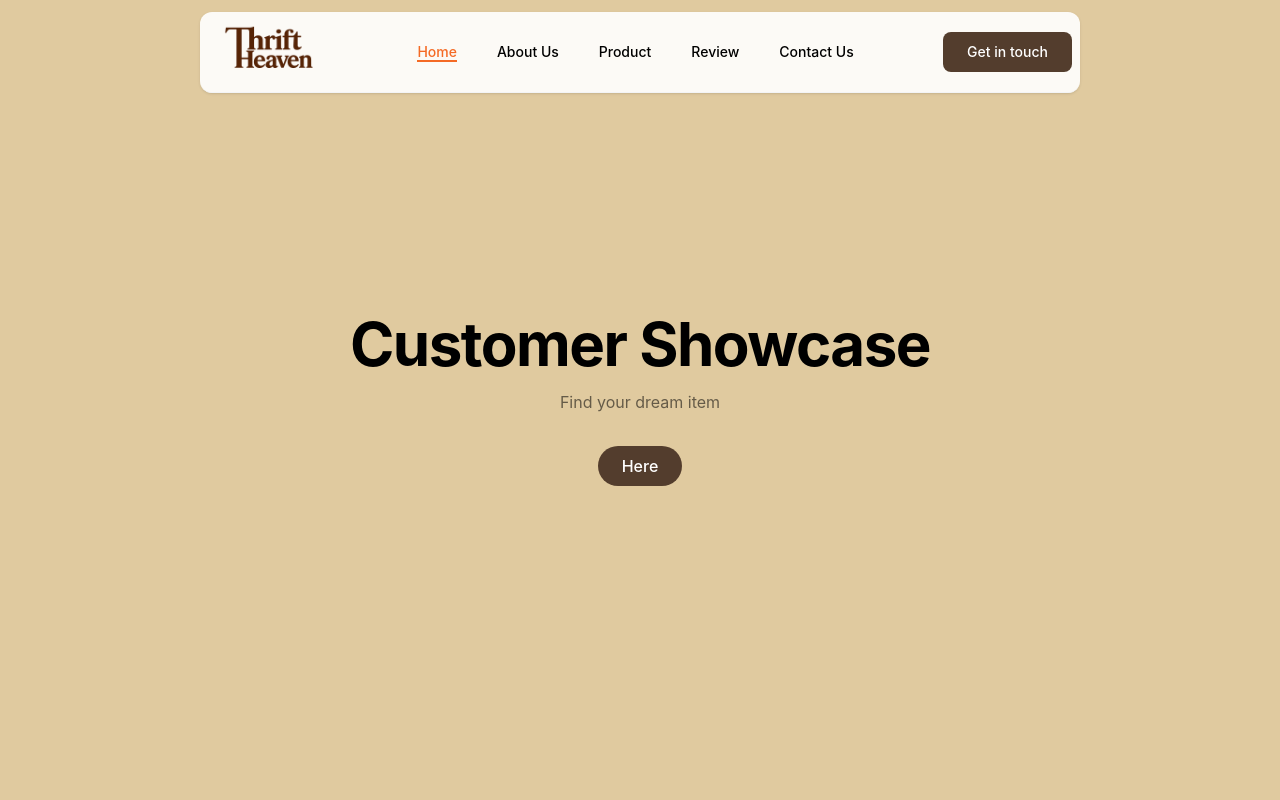
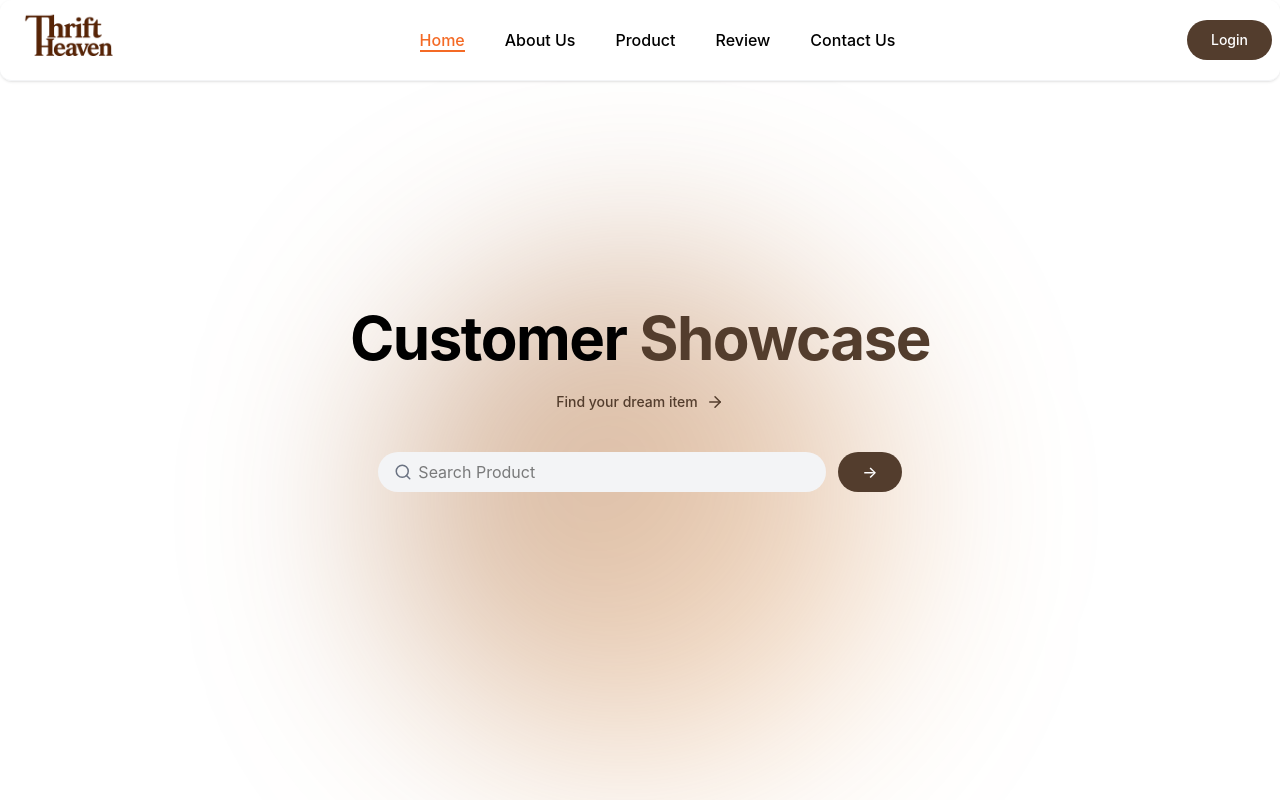
Before and after one commit to FaizZzhue/Toko-Thrifting, a React (Vite) app: page / in a window 1280 px wide. Shown: the top 800 px of the page. Built offline with nearby package versions, Linux system fonts and the light colour scheme.

Commit message:
Pembaruan Hero Section

```diff
--- a/src/components/HeroSection.jsx
+++ b/src/components/HeroSection.jsx
@@ -1,25 +1,61 @@
+import { useState } from "react";
+import {
+    FiSearch,
+    FiX,
+    FiArrowRight,
+} from "react-icons/fi";
 
 
 export const HeroSection = () => {
 
+    const [searchValue, setSearchValue] = useState("");
+
     return (
         <section
-            id="#Hero"
-            className="relative min-h-screen flex flex-col items-center justify-center px-4 bg-vintage"
+            id="Hero"
+            className="relative min-h-screen flex flex-col items-center justify-center px-4"
         >
+            {/* <div className="absolute inset-0 bg-[url('/assets/bg-hero.jpg')] bg-cover bg-center brightness-15" /> */}
             <div className="container max-w-4xl mx-auto text-center z-10">
                 <div className="space-y-4">
                     <h1 className="text-4xl md:text-6xl font-bold tracking-tight">
-                        <span className="opacity-0 animate-fade-in"> Customer Showcase</span>
+                        <span className="opacity-0 animate-fade-in"> Customer
+                            <span className="text-primary"> Showcase </span>
+                        </span>
                     </h1>
+                    <div className="container flex items-center gap-2 w-fit px-4 py-2 rounded-full hover:bg-slate-100 transition-colors cursor-pointer animate-fade-in group">
+                        <span className="text-sm text-primary font-medium">
+                            Find your dream item
+                        </span>
+                        <button className="text-lg text-primary cursor-pointer">
+                            <FiArrowRight />
+                        </button>
+                    </div>
 
-                    <p className="flex flex-col text-black/55 animate-fade-in">
-                        Find your dream item
-                    </p>
+                    <div className="flex gap-3 pt-4 justify-center opacity-0  animate-fade-in-delay-2">
+                        <div className="relative w-full max-w-md">
+                            <span className="absolute left-4 top-1/2 -translate-y-1/2 text-gray-500">
+                                <FiSearch size={18}/>
+                            </span>
+                            <input
+                                type="text"
+                                placeholder="Search Product"
+                                value={searchValue}
+                                onChange={(e) => setSearchValue(e.target.value)}
+                                className="w-full pl-10 pr-10 py-2 bg-gray-100 rounded-full focus:outline-none focus:border-primary focus:ring-2 focus:ring-primary transition-all"
+                            />
+                            {searchValue && (
+                                <button
+                                    onClick={() => setSearchValue("")}
+                                    className="absolute right-4 top-1/2 -translate-y-1/2 text-gray-500 hover:text-black focus:outline-none"
+                                >
+                                    <FiX size={18} />
+                                </button>
+                            )}
+                        </div>
 
-                    <div className="flex flex-col sm:flex-row gap-4 pt-4 justify-center opacity-0 animate-fade-in-delay-2">
-                        <a href="#Product" className="click-button">
-                            Here
+                        <a href="#Product" className="click-button hover:bg-link">
+                            →
                         </a>
                     </div>
                 </div>
--- a/src/components/NavBar.jsx
+++ b/src/components/NavBar.jsx
@@ -16,7 +16,7 @@ export const Navbar = () => {
     const [isMenuOpen, setIsMenuOpen] = useState(false);
 
     return (
-        <nav className="fixed top-3 left-50 right-50 bg-white/90 backdrop-blur-sm z-50 border-b rounded-xl border-gray-100 shadow-sm">
+        <nav className="fixed top-0 left-0 right-0 bg-white/90 backdrop-blur-sm border-b border-gray-100 shadow-sm z-50 rounded-xl">
             <div className="w-full container mx-auto flex items-center justify-between px-4 sm:px-1 lg:px-2 md:h-20 h-16">
 
                 {/* Logo Nav */}
@@ -45,7 +45,7 @@ export const Navbar = () => {
                             key={key}
                             href={item.href}
                             onClick={() => setActiveItems(item.href)}
-                            className={`text-sm hover:text-primary font-medium relative after:absolute after:bottom-0 after:left-0 after:h-0.5 after:w-0 hover:after:w-full after:bg-link after:transition-all
+                            className={` hover:text-link font-medium relative after:absolute after:bottom-0 after:left-0 after:h-0.5 after:w-0 hover:after:w-full after:bg-link after:transition-all
                                 ${ActiveItems === item.href
                                     ? "text-link after:w-full"
                                     : ""
@@ -58,8 +58,8 @@ export const Navbar = () => {
                 </div>
 
                 {/* Button Nav */}
-                <button className="hidden md:block bg-primary text-white px-6 py-2.5 rounded-lg hover:bg-link text-sm font-medium transition-all hover:shadow-lg hover:shadow-primary">
-                    <a href=""> Get in touch</a>
+                <button className="hidden md:block bg-primary text-white px-6 py-2.5 rounded-full hover:bg-link text-sm font-medium transition-all hover:shadow-[0_0_10px_rgba(234,95,16,0.5)] hover:scale-105 active:scale-95y">
+                    <a href=""> Login</a>
                 </button>
 
             </div>
@@ -79,8 +79,8 @@ export const Navbar = () => {
                                 {item.name}
                             </a>
                         ))}
-                        <button className="w-full bg-primary text-white px-6 py-2.5 rounded-lg hover:bg-link text-sm font-medium transition-all hover:shadow-lg hover:shadow-primary">
-                            <a href=""> Get in touch</a>
+                        <button className="w-full bg-primary text-white px-6 py-2.5 rounded-lg hover:bg-link text-sm font-medium transition-all hover:shadow-[0_0_10px_rgba(234,95,16,0.5)] hover:scale-105 active:scale-95y">
+                            <a href=""> Login</a>
                         </button>
                     </div>
                 </div>
--- /dev/null
+++ b/src/components/ProductLogo.jsx
@@ -0,0 +1,13 @@
+
+
+export const ProductLogo = () => {
+    return (
+        <section>
+            <div className="w-full container mx-auto py-20 px-4 sm:px-6 lg:px-8 flex sm:flex-row flex-col sm:items-center items-start">
+                <div className="w-[300px] shrink-0 px-5 text-gray-600 border-l-4 border-primary bg-white py-2 z-10 sm:text-base text-xl font-semibold text-left">
+                    Proud partner at <br /> Hubspot & Segment
+                </div>
+            </div>
+        </section>
+    )
+}
--- a/src/index.css
+++ b/src/index.css
@@ -23,6 +23,7 @@
         }
     }
 }
+
 
 @utility container {
     margin-inline: auto;
@@ -63,9 +64,7 @@
         font-family: "Inter", sans-serif;
     }
 
-    body {
-        @apply bg-slate-100;
-    }
+    body {}
 }
 
 @utility click-button {
--- a/src/pages/Home.jsx
+++ b/src/pages/Home.jsx
@@ -1,13 +1,20 @@
 import { HeroSection } from "../components/HeroSection";
 import { Navbar } from "../components/NavBar";
+import { ProductLogo } from "../components/ProductLogo";
 
 export const Home = () => {
     return (
-        <div>
-            <Navbar />
-            <div>
-                <HeroSection />
+        <main className="relative min-h-screen overflow-x-hidden">
+            <div className="absolute inset-0 flex justify-center items-center  -z-10">
+                <div className="w-[500px] h-[500px] bg-gradient-to-br from-[#8B4513]/50 to-orange-400/20 rounded-full blur-[100px]"/>
             </div>
-        </div>
+            <div className="overflow-hidden">
+                <Navbar />
+                <div>
+                    <HeroSection />
+                    <ProductLogo />
+                </div>
+            </div>
+        </main>
     );
 };
```
Also changed, not shown: public/assets/bg-hero.jpg (added), 1 other file (tests, documents, lock files or other folders).
